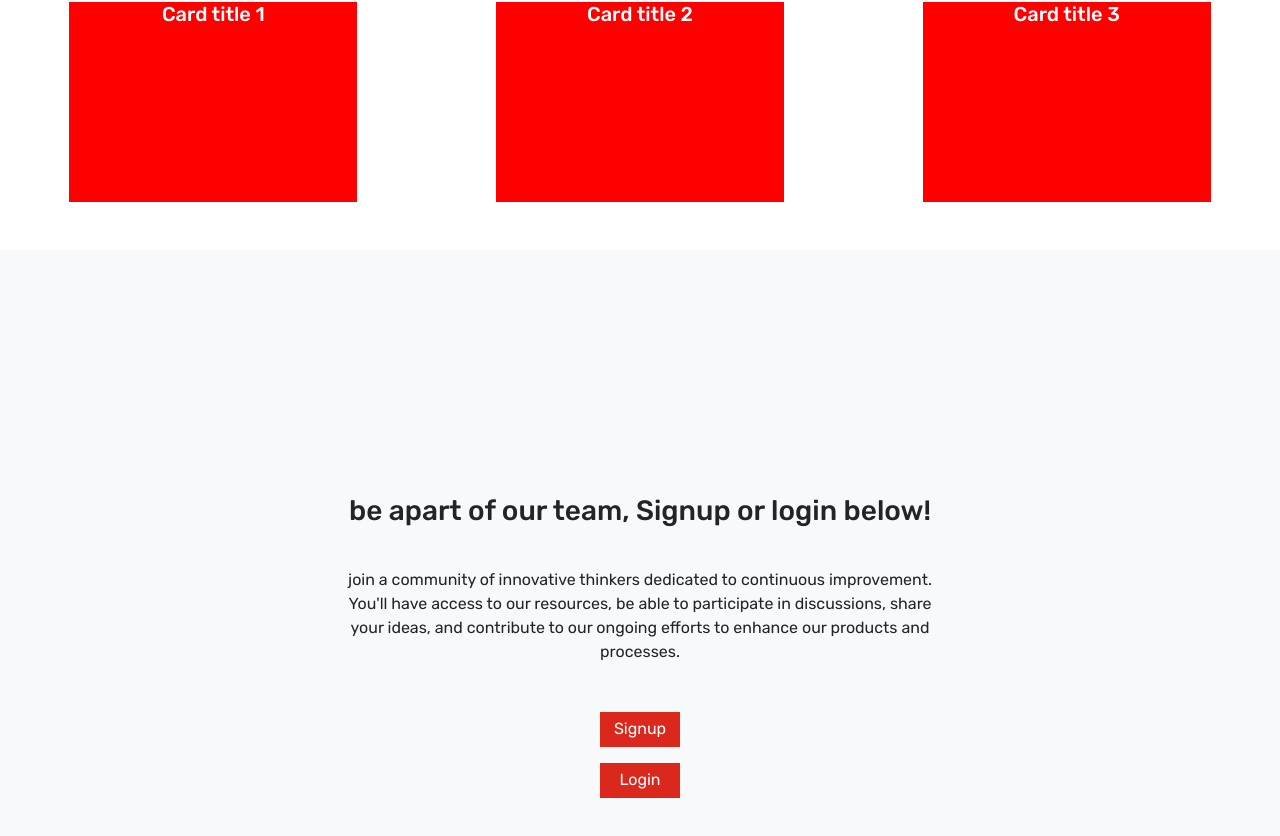
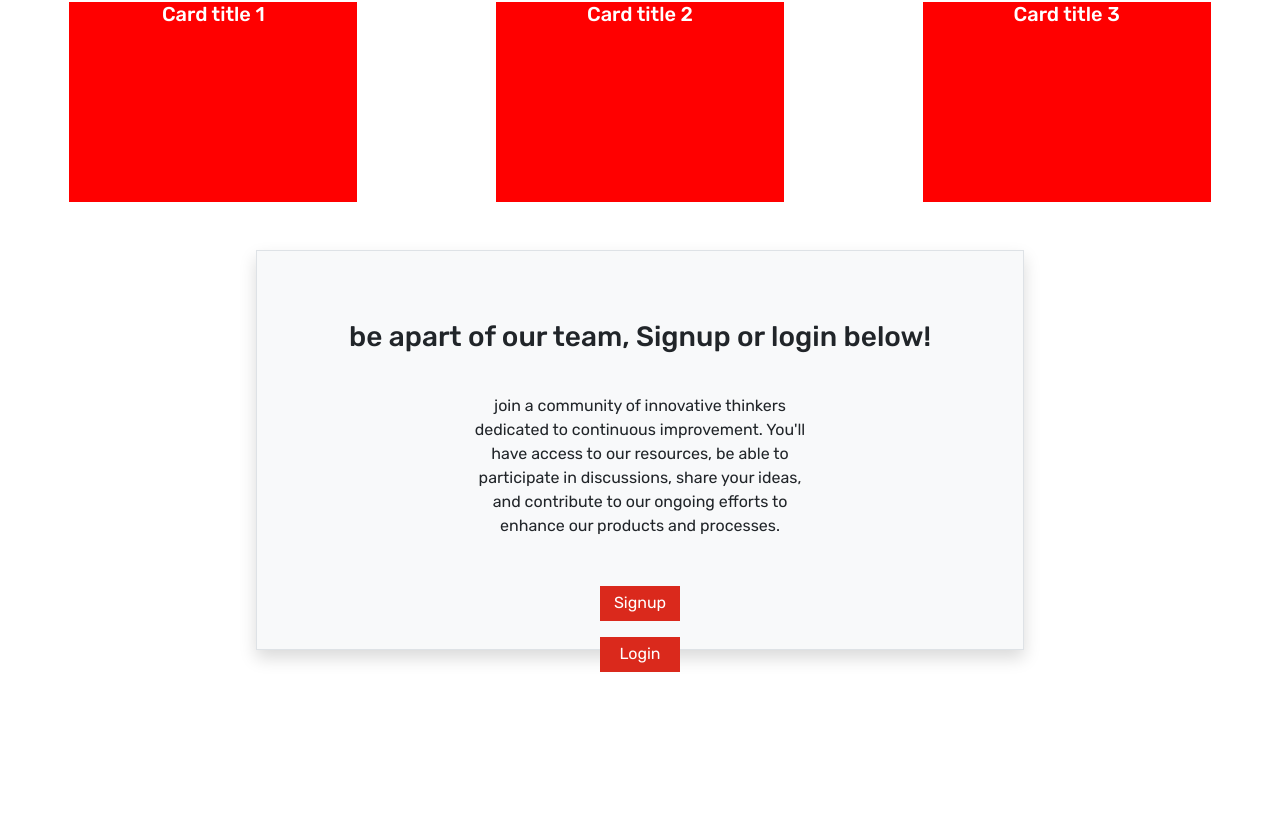
Before and after one commit to aestrella0140/REACT--Project-Management, a React (Vite) app in the folder client/: page / in a window 1280 px wide. Shown: the part 785-1621 px from the top of the page. After the commit the page ends 1465 px from the top, so only its background shows below. Built offline with nearby package versions, Linux system fonts and the light colour scheme.

Commit message:
css for CTA on landingpage

```diff
--- a/client/src/components/card/project.jsx
+++ b/client/src/components/card/project.jsx
@@ -114,11 +114,12 @@ const projectForm = () => {
                 <label className="desc-label ml-4" htmlFor="description">Problem Statement</label>
                 <Field
                   as="textarea"
-                  className="description-field mr-5"
+                  className="description-field mr-4"
                   type="description"
                   name="description"
                   id="description"
                   placeholder="Enter description here"
+                  style={{resize: "none" }}
                 />
               </div>
 
--- a/client/src/index.css
+++ b/client/src/index.css
@@ -198,7 +198,7 @@ button {
 
 .description-field {
   width: 250px;
-  height: 220px;
+  height: 205px;
   padding: 5px 0 190px 0;
   white-space: pre-wrap;
   overflow-y: auto;
@@ -277,6 +277,10 @@ transform: rotateY(180deg);
   transform: rotateY(180deg);
 }
 
+.cta {
+  padding-top: 100px;
+}
+
 @media (prefers-color-scheme: light) {
   :root {
     color: #213547;
--- a/client/src/pages/landingPage.jsx
+++ b/client/src/pages/landingPage.jsx
@@ -32,9 +32,9 @@ const LandingPage = () => {
         <p className="lead"></p>
 
         {/* need three core values for here*/}
-        <div className="d-flex justify-content-around">
+        <div className="d-flex justify-content-around ">
           {[1, 2, 3].map((i) => (
-            <div className="flip-card" style={{ width: "18rem" }}>
+            <div className="flip-card " style={{ width: "18rem" }}>
               <div className="flip-card-inner">
                 <div className="flip-card-front">
                   <h5 className="card-title">Card title {i}</h5>
@@ -50,9 +50,9 @@ const LandingPage = () => {
           ))}
         </div>
 
-        <div className="d-flex flex-column justify-content-center align-items-center vh-100 bg-light mt-5">
+        <div className="cta d-flex flex-column justify-content-center align-items-center vh-100 bg-light mt-4 container-lg border mt-5 shadow" style={{ maxWidth: "60%", maxHeight: "400px"}}>
           <h3 className="mb-4">be apart of our team, Signup or login below!</h3>
-          <p className="text-center  w-50 p-3 mb-4">
+          <p className="text-center w-50 p-3 mb-4">
             join a community of innovative thinkers dedicated to continuous
             improvement. You'll have access to our resources, be able to
             participate in discussions, share your ideas, and contribute to our
```
